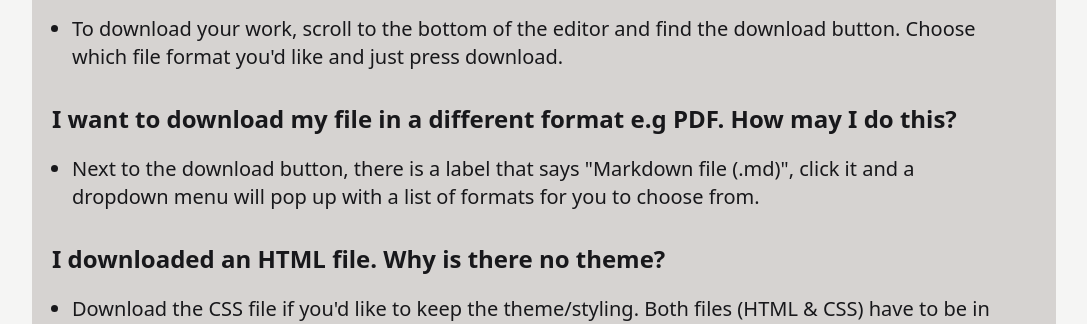
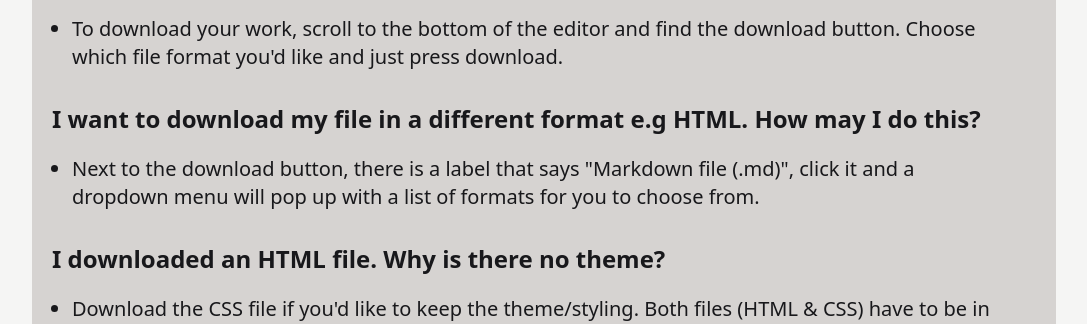
Before and after one commit to tsdenouden/enoto-markdown, a Flask app: page /faq in a window 1280 px wide. Shown: the part 549-873 px from the top of the page, without its empty margins (96-1183 px from the left). Run offline with Flask 2, Linux system fonts and the light colour scheme; style sheets or scripts are compiled from the project's sources; some libraries are stand-ins or nearby versions.

Commit message:
Rip pdfs

```diff
--- a/templates/faq.html
+++ b/templates/faq.html
@@ -41,7 +41,7 @@
 
     <div class="text-xl mt-3">
         <div class="text-2xl font-bold">
-            I want to download my file in a different format e.g PDF. How may I do this?
+            I want to download my file in a different format e.g HTML. How may I do this?
         </div>
         <ul class="p-5" style="list-style: disc;">
             <li>
```
